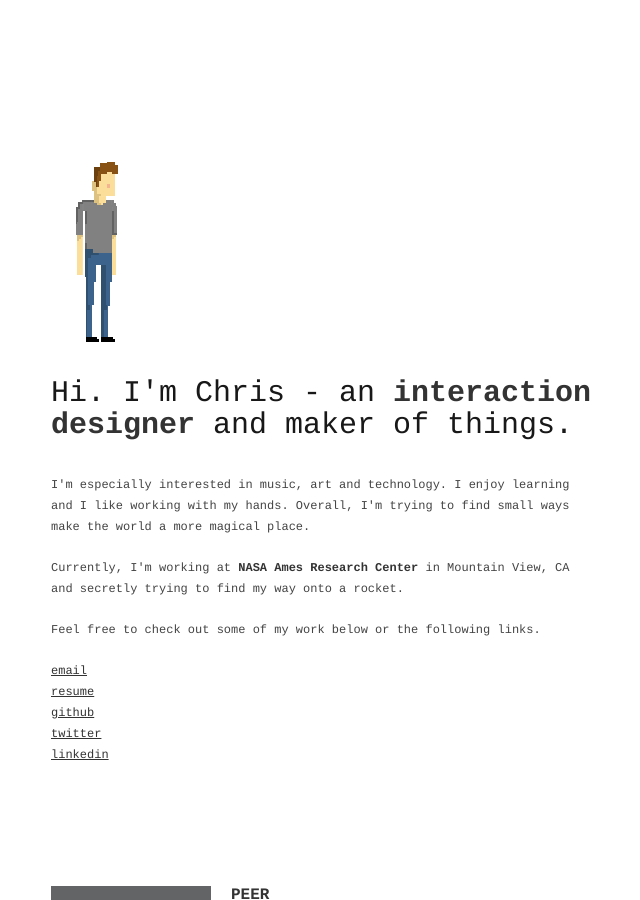
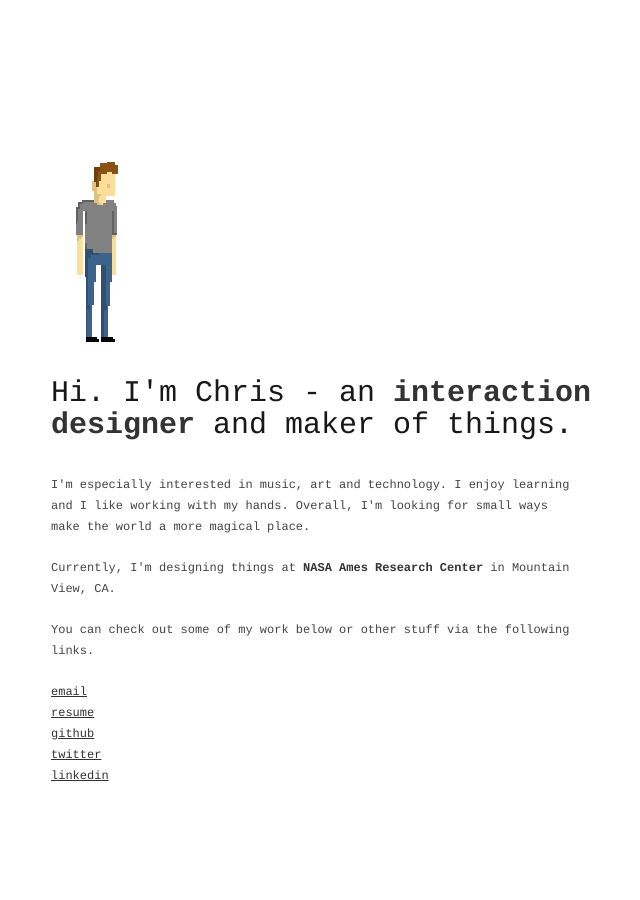
Before and after one commit to cmuellerrr/portfolio, a Jekyll site: the page built from site/index.html, in a window 1280 px wide and 900 px high. Shown: the whole window, without its empty margins (119-759 px from the left). Built offline with Jekyll 4.4.1, drawn with Linux system fonts in a browser that asks for light colours; nearby versions of some CDN libraries; Markdown is read by kramdown in place of the engine named in the settings.

Commit message:
Changed some wording

```diff
--- a/site/index.html
+++ b/site/index.html
@@ -16,9 +16,9 @@ title: Home
 
 <div id="about" class="row">
   <div class="nine columns">
-    <p>I'm especially interested in music, art and technology. I enjoy learning and I like working with my hands. Overall, I'm trying to find small ways make the world a more magical place.</p>
-    <p>Currently, I'm working at <strong>NASA Ames Research Center</strong> in Mountain View, CA and secretly trying to find my way onto a rocket.</p>
-    <p>Feel free to check out some of my work below or the following links.</p>
+    <p>I'm especially interested in music, art and technology. I enjoy learning and I like working with my hands. Overall, I'm looking for small ways make the world a more magical place.</p>
+    <p>Currently, I'm designing things at <strong>NASA Ames Research Center</strong> in Mountain View, CA.</p>
+    <p>You can check out some of my work below or other stuff via the following links.</p>
     <p>
       <a id="email" href="#">email</a><br />
       <a href="assets/resume.pdf" target="_blank">resume</a><br />
```
